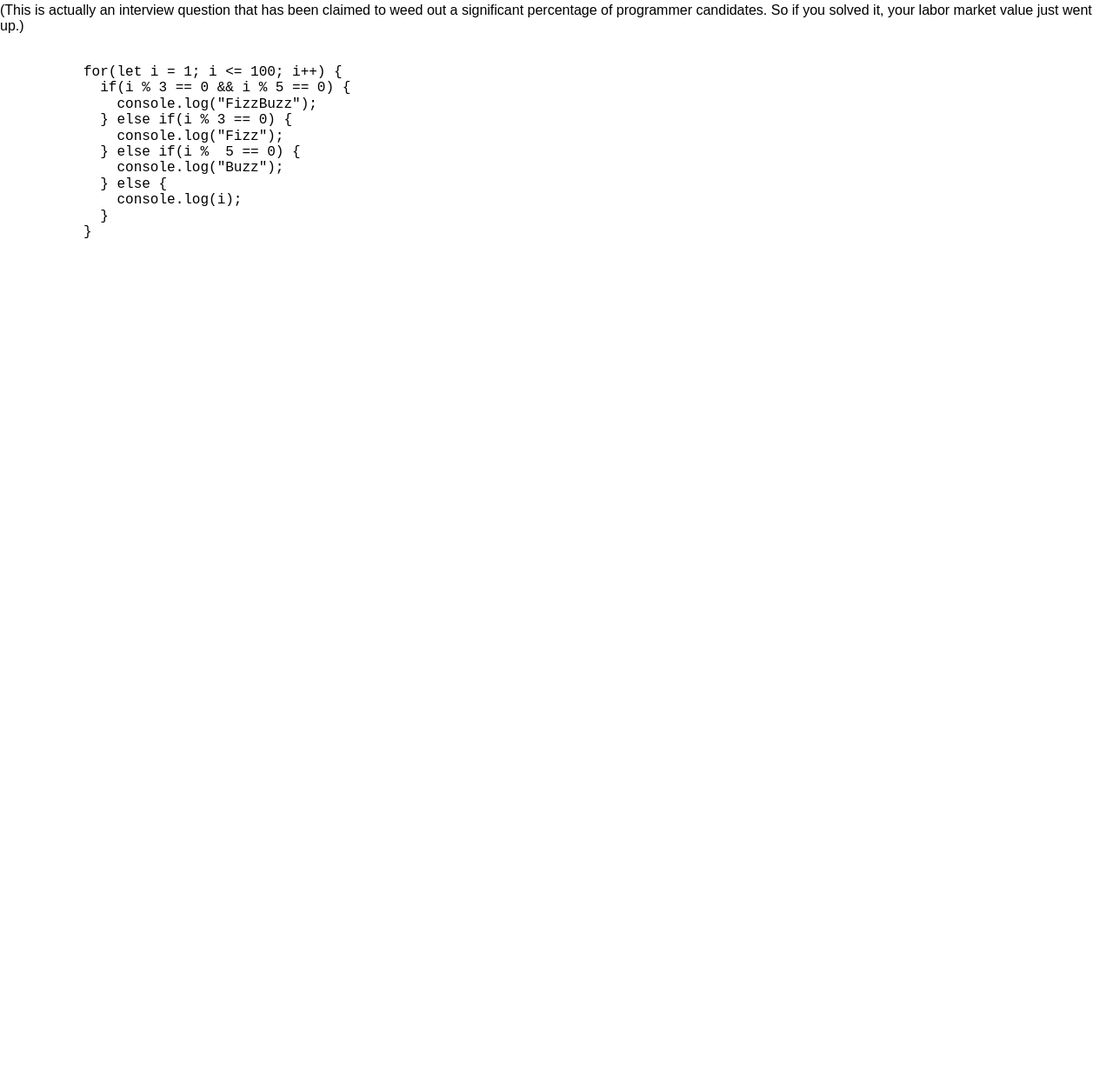
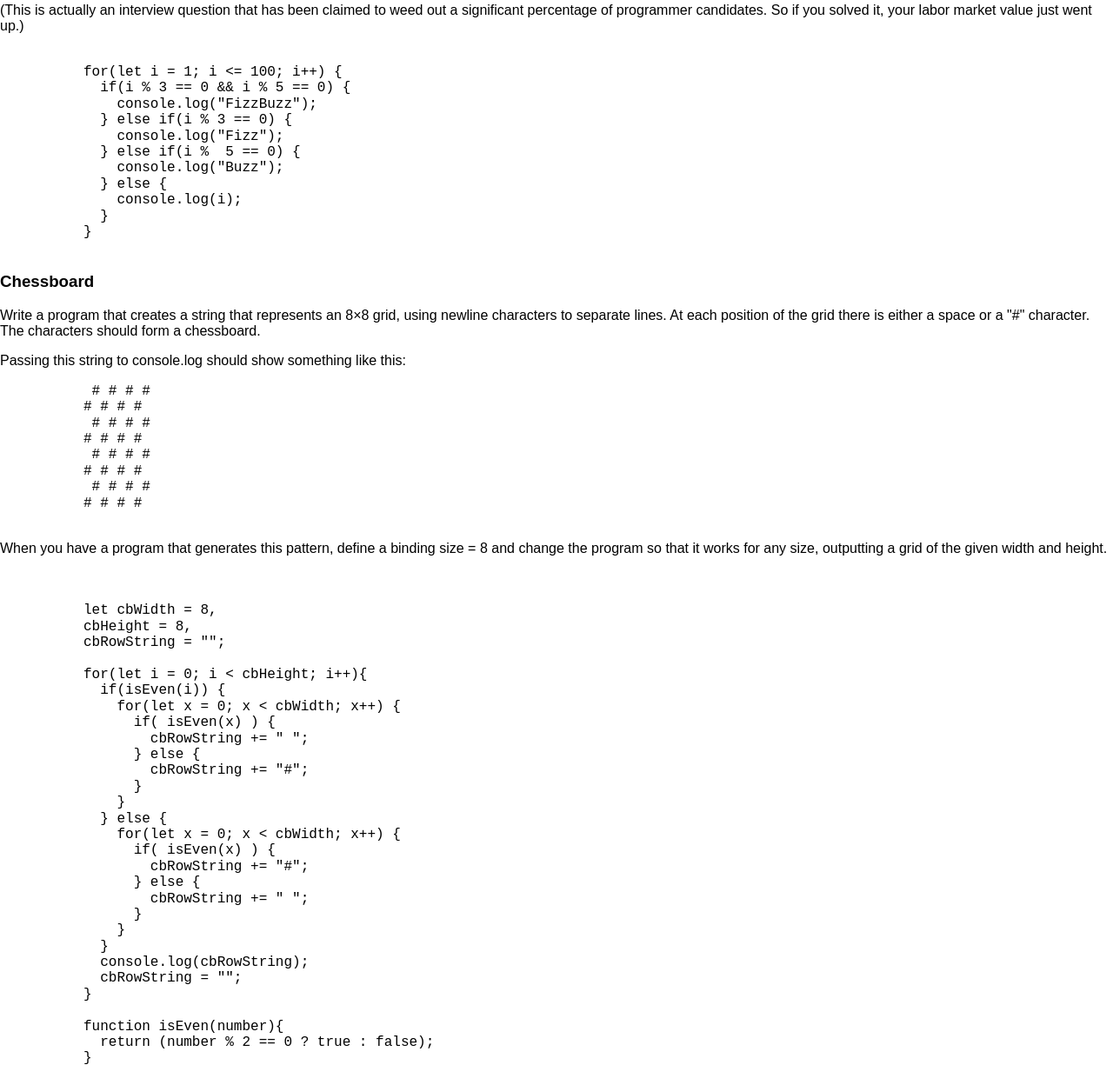
Before and after one commit to DaveMoran/ejs3e, a plain HTML site: page index.html in a window 1280 px wide. Shown: the part 729-1977 px from the top of the page at 87% size. Before the commit the page ends 1040 px from the top, so only its background shows below. Drawn offline with nearby package versions, Linux system fonts and the light colour scheme.

Commit message:
Solution 2-3

```diff
--- a/index.html
+++ b/index.html
@@ -66,6 +66,57 @@
           </code></pre>
         </div>
       </div>
+      <div id="q2-3" class="question">
+        <h3>Chessboard</h3>
+        <p>Write a program that creates a string that represents an 8×8 grid, using newline characters to separate lines. At each position of the grid there is either a space or a "#" character. The characters should form a chessboard.</p>
+
+        <p>Passing this string to console.log should show something like this:</p>
+        <pre>
+           # # # #
+          # # # #
+           # # # #
+          # # # #
+           # # # #
+          # # # #
+           # # # #
+          # # # #
+        </pre>
+        <p>When you have a program that generates this pattern, define a binding size = 8 and change the program so that it works for any size, outputting a grid of the given width and height.</p>
+        <div class="solution">
+          <pre><code>
+
+          let cbWidth = 8,
+          cbHeight = 8,
+          cbRowString = "";
+
+          for(let i = 0; i < cbHeight; i++){
+            if(isEven(i)) {
+              for(let x = 0; x < cbWidth; x++) {
+                if( isEven(x) ) {
+                  cbRowString += " ";
+                } else {
+                  cbRowString += "#";
+                }
+              }
+            } else {
+              for(let x = 0; x < cbWidth; x++) {
+                if( isEven(x) ) {
+                  cbRowString += "#";
+                } else {
+                  cbRowString += " ";
+                }
+              }
+            }
+            console.log(cbRowString);
+            cbRowString = "";
+          }
+
+          function isEven(number){
+            return (number % 2 == 0 ? true : false);
+          }
+          </code></pre>
+        </div>
+      </div>
     </section>
   </main>
   <footer>
```
